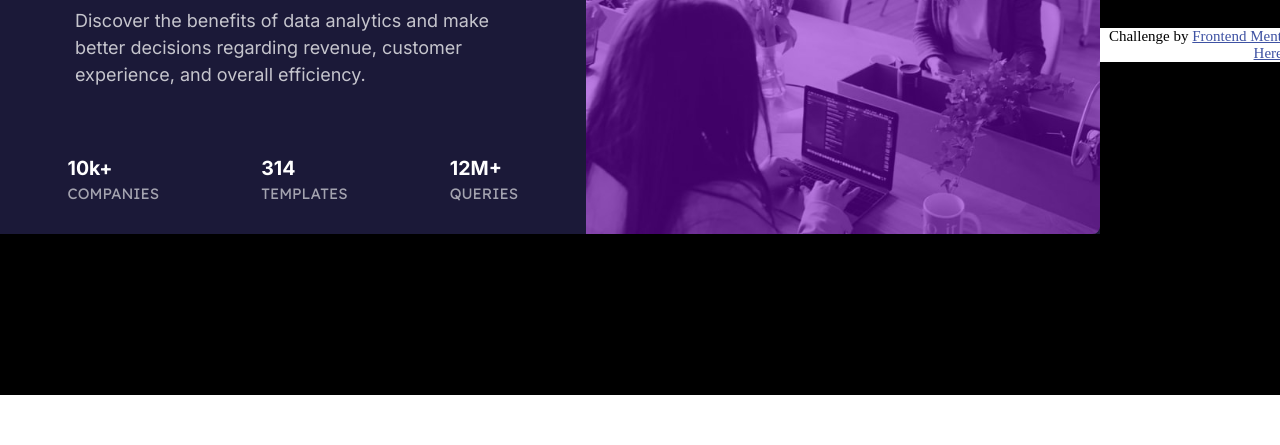
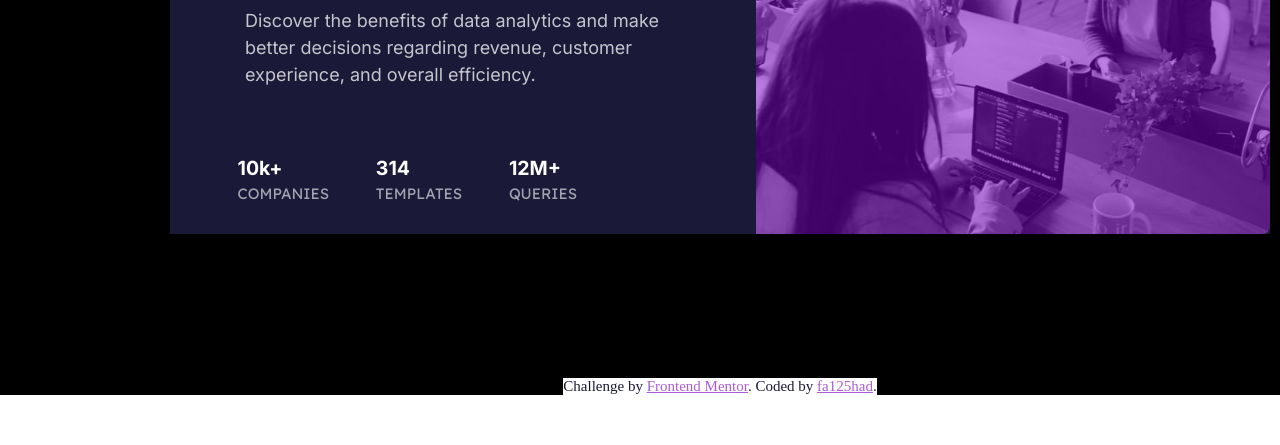
Before and after one commit to fa125had/Stats-preview-card-component, a plain HTML site: page index.html in a window 1280 px wide. Shown: the part 355-800 px from the top of the page. Drawn offline with Linux system fonts and the light colour scheme.

Commit message:
fix footer position

```diff
--- a/index.html
+++ b/index.html
@@ -56,7 +56,7 @@
         Challenge by
         <a href="https://www.frontendmentor.io?ref=challenge" target="_blank"
           >Frontend Mentor</a
-        >. Coded by <a href="#">Your Name Here</a>.
+        >. Coded by <a href="https://github.com/fa125had">fa125had</a>.
       </footer>
     </div>
   </body>
--- a/style.css
+++ b/style.css
@@ -44,8 +44,10 @@ body {
   margin: 0 auto;
   background-color: #000;
   display: flex;
-  justify-content: space-between;
+  justify-content: center;
+  position: relative;
   align-items: center;
+  flex-direction: column;
 }
 
 .container {
@@ -121,7 +123,7 @@ body {
 }
 
 .stats {
-  max-width: 100%;
+  max-width: 58%;
   display: flex;
   padding: 1rem 4.5rem;
   justify-content: space-between;
@@ -237,11 +239,14 @@ body {
 }
 
 .attribution {
+    position: absolute;
+    bottom: 0;
   text-align: center;
   font-size: 1rem;
+  color: var(--color-cardBg-darkDesaturatedBlue);
   background-color: var(--color-mainHeadingStats-white);
 }
 
 .attribution a {
-  color: hsl(228, 45%, 44%);
+  color: var(--color-accent-softViolet);
 }
```
Also changed, not shown: 1 other file.
